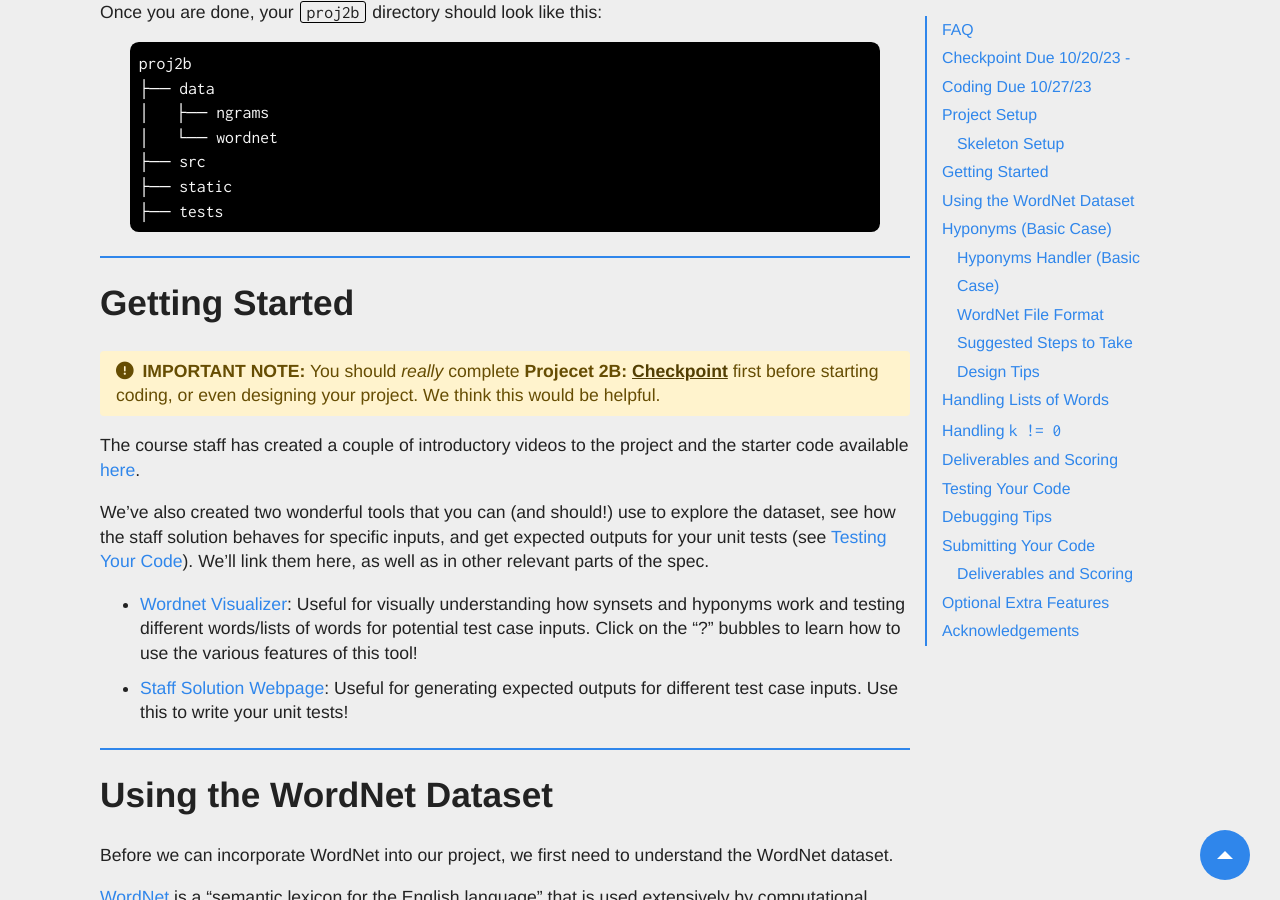
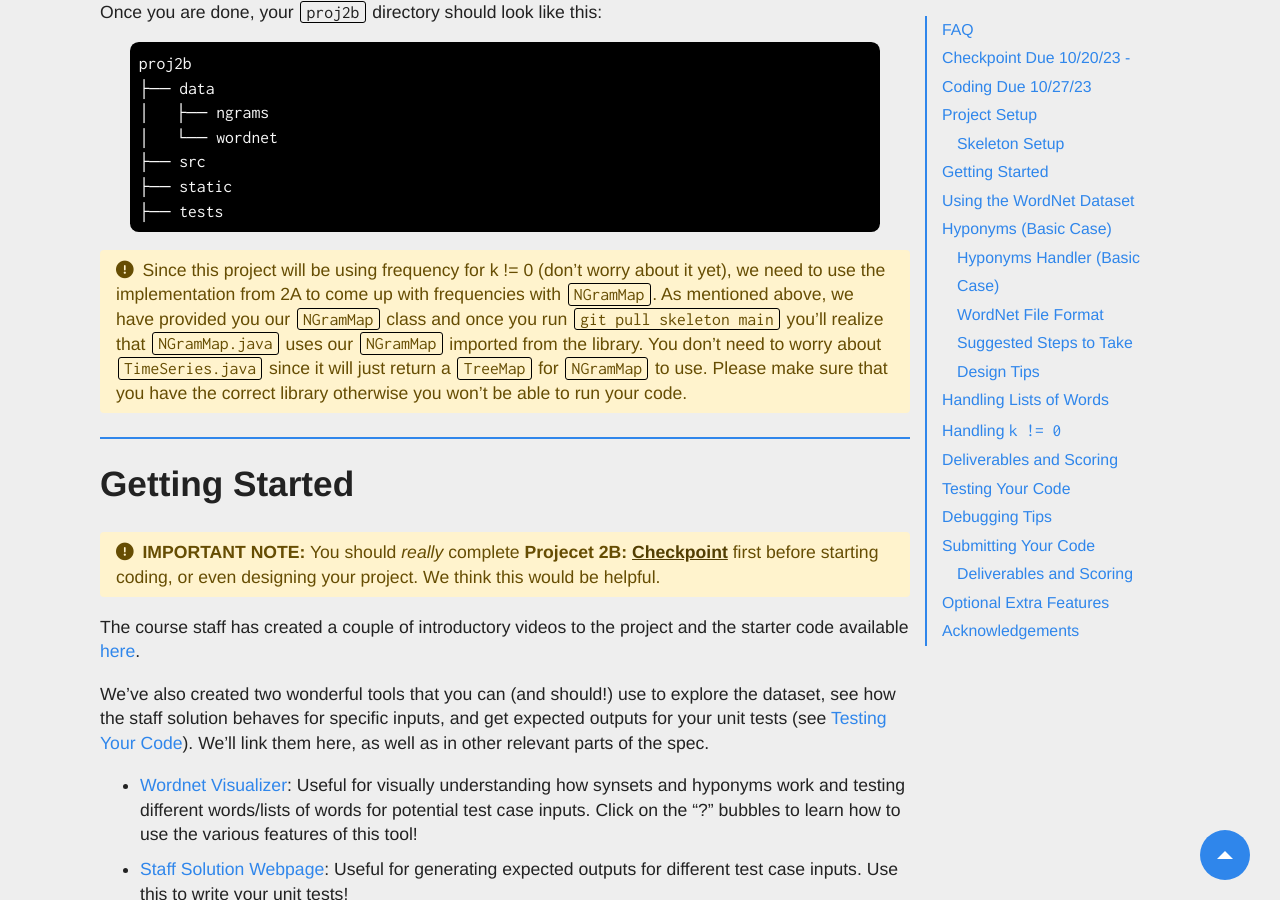
Before and after one commit to Berkeley-CS61B/website-fa23, a Jekyll site: the page built from materials/proj/proj2b/index.md, in a window 1280 px wide and 900 px high, scrolled down 1425 px. Built offline with Jekyll 4.4.1, drawn with Linux system fonts in a browser that asks for light colours; nearby versions of some CDN libraries; comment, search, counter and statistics services are not loaded.

Commit message:
Update index.md

````diff
--- a/materials/proj/proj2b/index.md
+++ b/materials/proj/proj2b/index.md
@@ -62,6 +62,12 @@ proj2b
 ├── tests
 ```
 
+
+{% include alert.html type="warning" content="
+Since this project will be using frequency for k != 0 (don't worry about it yet), we need to use the implementation from 2A to come up with frequencies with `NGramMap`. As mentioned above, we have provided you our `NGramMap` class and once you run `git pull skeleton main` you'll realize that `NGramMap.java` uses our `NGramMap` imported from the library. You don't need to worry about `TimeSeries.java` since it will just return a `TreeMap` for `NGramMap` to use. Please make sure that you have the correct library otherwise you won't be able to run your code.
+" %}
+
+
 ## Getting Started
 
 {% include alert.html type="warning" content="
@@ -80,6 +86,7 @@ We'll link them here, as well as in other relevant parts of the spec.
   features of this tool!
 - [Staff Solution Webpage](https://ngordnet.datastructur.es/): Useful for generating expected outputs for different test
   case inputs. Use this to write your unit tests!
+
 
 ## Using the WordNet Dataset
 
````
